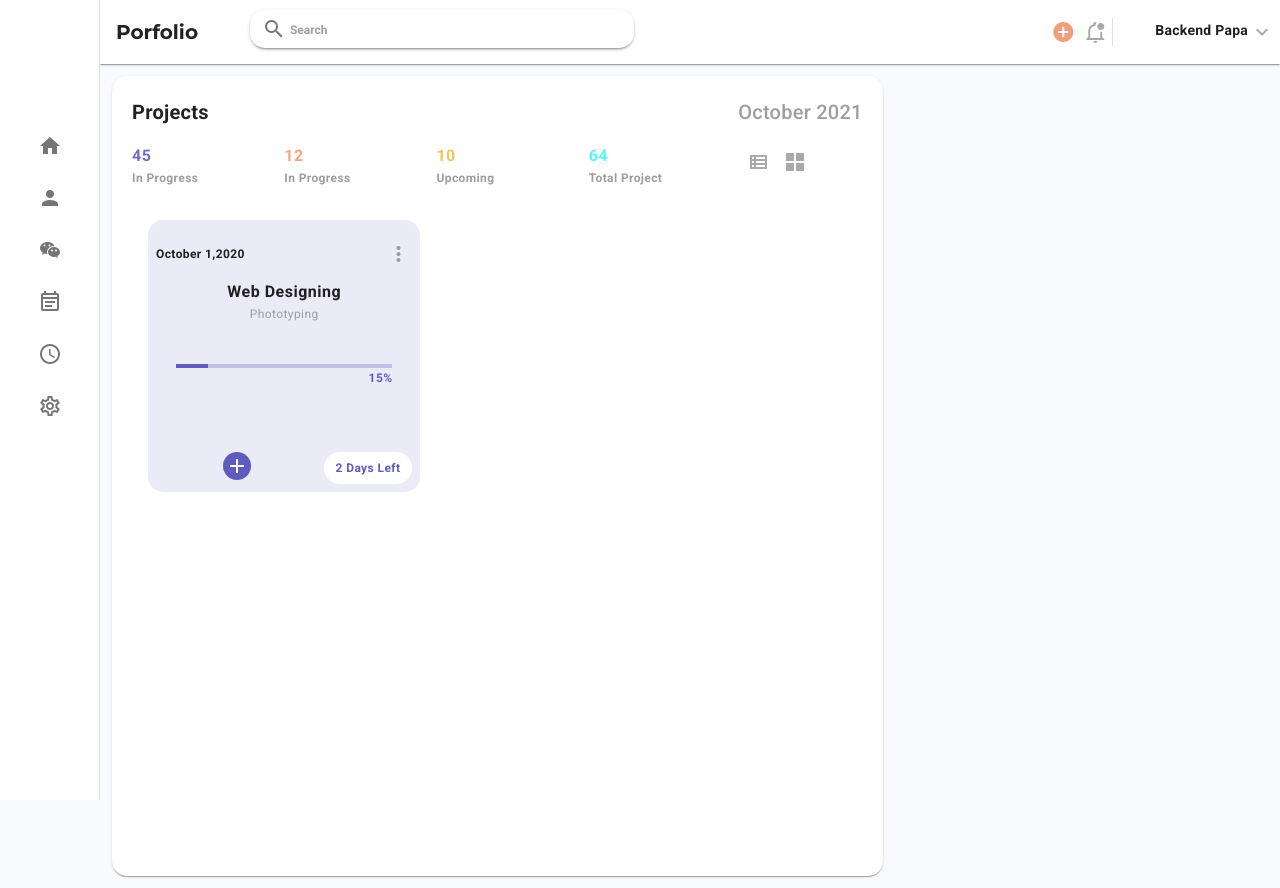
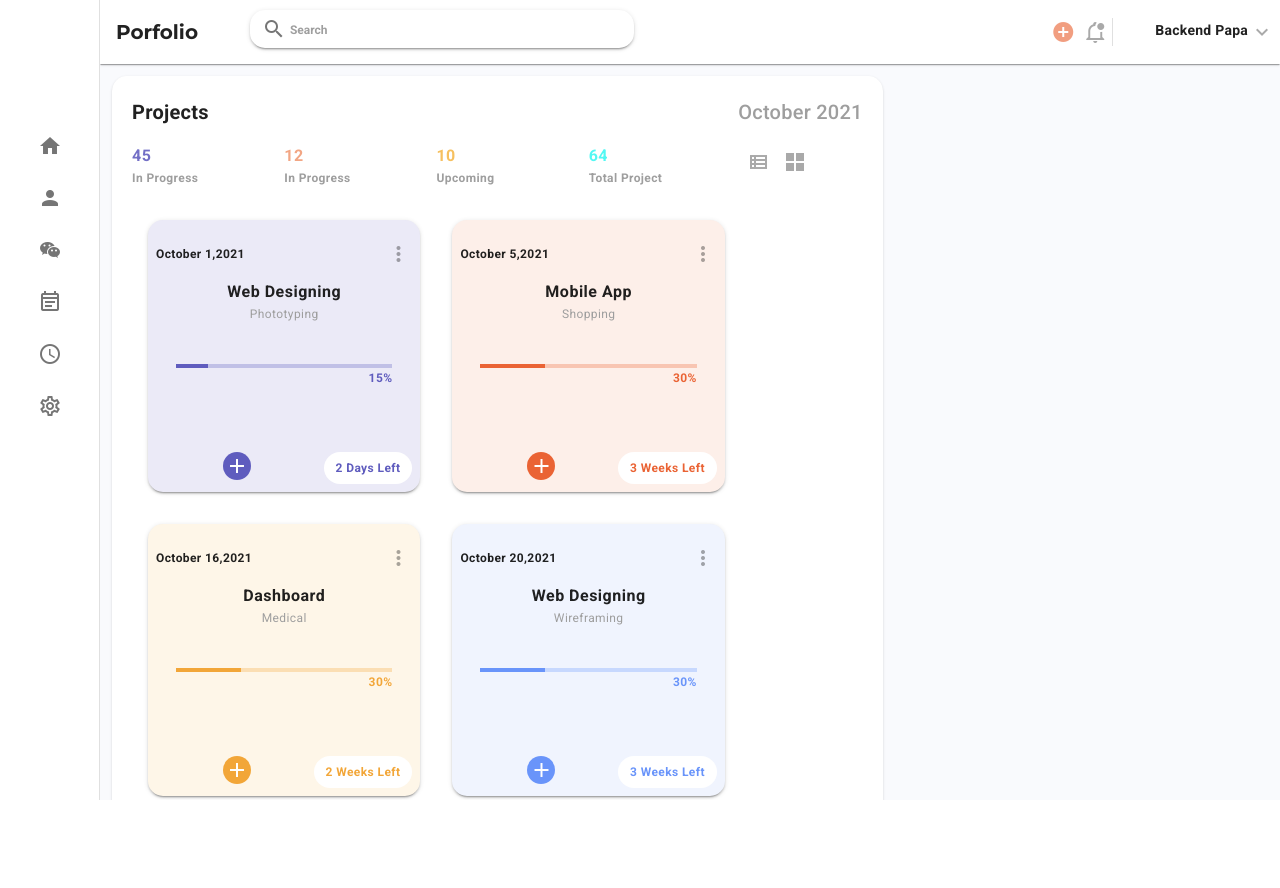
Before and after one commit to backendpapa/Portfolio-UI, a Vue app: page / in a window 1280 px wide. After the commit the page ends 800 px from the top, so only its background shows below. Built offline with nearby package versions, Linux system fonts and the light colour scheme.

Commit message:
portfolio ui

```diff
--- a/src/App.vue
+++ b/src/App.vue
@@ -58,7 +58,7 @@
         </v-list>
       </v-navigation-drawer>
     </div>
-    <v-main class="animate__animated animate__fadeIn">
+    <v-main style="overflow-y:scroll;height:100vh" class="animate__animated animate__fadeIn">
       <router-view/>
     </v-main>
     <div v-if="open==true" style="position:absolute;bottom:0;right:0;top:20vh;">
--- a/src/components/Project.vue
+++ b/src/components/Project.vue
@@ -44,24 +44,24 @@
           </v-col>
       </v-row>
       <v-row no-gutters>
-          <v-col cols="12" xl="5" lg="5">
-              <v-card color="#EBEAF7" flat style="border-radius:15px" class="ma-4 pa-2">
+          <v-col cols="12" xl="5" lg="5" v-for="i in items" :key="i">
+              <v-card hover  :color="i.colorbg"  style="border-radius:15px" class="ma-4 pa-2">
                   <v-row align="center"   justify="center" no-gutters>
                       <div class="pt-4">
-                          <p class="text-caption  font-weight-bold ">October 1,2020</p>
+                          <p class="text-caption  font-weight-bold ">{{i.date}}</p>
                       </div>
                       <v-spacer></v-spacer>
                       <v-btn small icon plain><v-icon>mdi-dots-vertical</v-icon></v-btn>
                   </v-row>
-                  <p class="text-body-1 text-center font-weight-bold">Web Designing</p>
-                  <p class="text-caption grey--text text-center mt-n4">Phototyping</p>
+                  <p class="text-body-1 text-center font-weight-bold">{{i.title}}</p>
+                  <p class="text-caption grey--text text-center mt-n4">{{i.subtitle}}</p>
                   <br>
                   <div class="ml-5 mr-5">
-                      <v-progress-linear color="#5F5CBE" value="15"></v-progress-linear>
+                      <v-progress-linear :color="i.ccolor2" :value="i.value"></v-progress-linear>
                   </div>
                   <v-row no-gutters>
                       <v-spacer></v-spacer>
-                      <p class="text-caption font-weight-bold mr-5" style="color:#5F5CBE " >15%</p>
+                      <p class="text-caption font-weight-bold mr-5" :style="i.color3" >{{i.value}}%</p>
                   </v-row>
                   <br>
                   <br>
@@ -69,10 +69,10 @@
                       <v-avatar size="25"><v-img src="../assets/me.jpg"></v-img></v-avatar>
                       <v-avatar size="25" class="ml-n2"><v-img src="../assets/me.jpg"></v-img></v-avatar>
                       <v-avatar size="25" class="ml-n2"><v-img src="../assets/me.jpg"></v-img></v-avatar>
-                      <v-btn icon class="ml-2" style="background-color:#5F5CBE" small><v-icon color="white">mdi-plus</v-icon></v-btn>
+                      <v-btn icon class="ml-2"  :style="i.color" small><v-icon color="white">mdi-plus</v-icon></v-btn>
                       <v-spacer></v-spacer>
                       <v-chip color="white">
-                          <span style="color:#5F5CBE" class=" font-weight-bold text-caption">2 Days Left</span>
+                          <span :style="i.color3" class=" font-weight-bold text-caption">{{i.time}}</span>
                       </v-chip>
 
                   </v-row>
@@ -86,7 +86,15 @@
 <script>
 export default {
     data(){
-
+        return{
+            items:[
+                {title:"Web Designing",subtitle:"Phototyping",date:"October 1,2021",time:"2 Days Left",color:"background-color:#5F5CBE",ccolor2:"#5F5CBE",colorbg:"#EBEAF7",value:15,color3:"color:#5F5CBE"},
+                {title:"Mobile App",subtitle:"Shopping",date:"October 5,2021",time:"3 Weeks Left",color:"background-color:#EA6334",ccolor2:"#EA6334",colorbg:"#FDEFE9",value:30,color3:"color:#EA6334"},
+                {title:"Dashboard",subtitle:"Medical",date:"October 16,2021",time:"2 Weeks Left",color:"background-color:#F2A638",ccolor2:"#F2A638",colorbg:"#FEF6E8",value:30,color3:"color:#F2A638"},
+                {title:"Web Designing",subtitle:"Wireframing",date:"October 20,2021",time:"3 Weeks Left",color:"background-color:#6994FA",ccolor2:"#6994FA",colorbg:"#F0F4FE",value:30,color3:"color:#6994FA"},
+            ],
+            hover:false
+        }
     }
 }
 </script>
```
